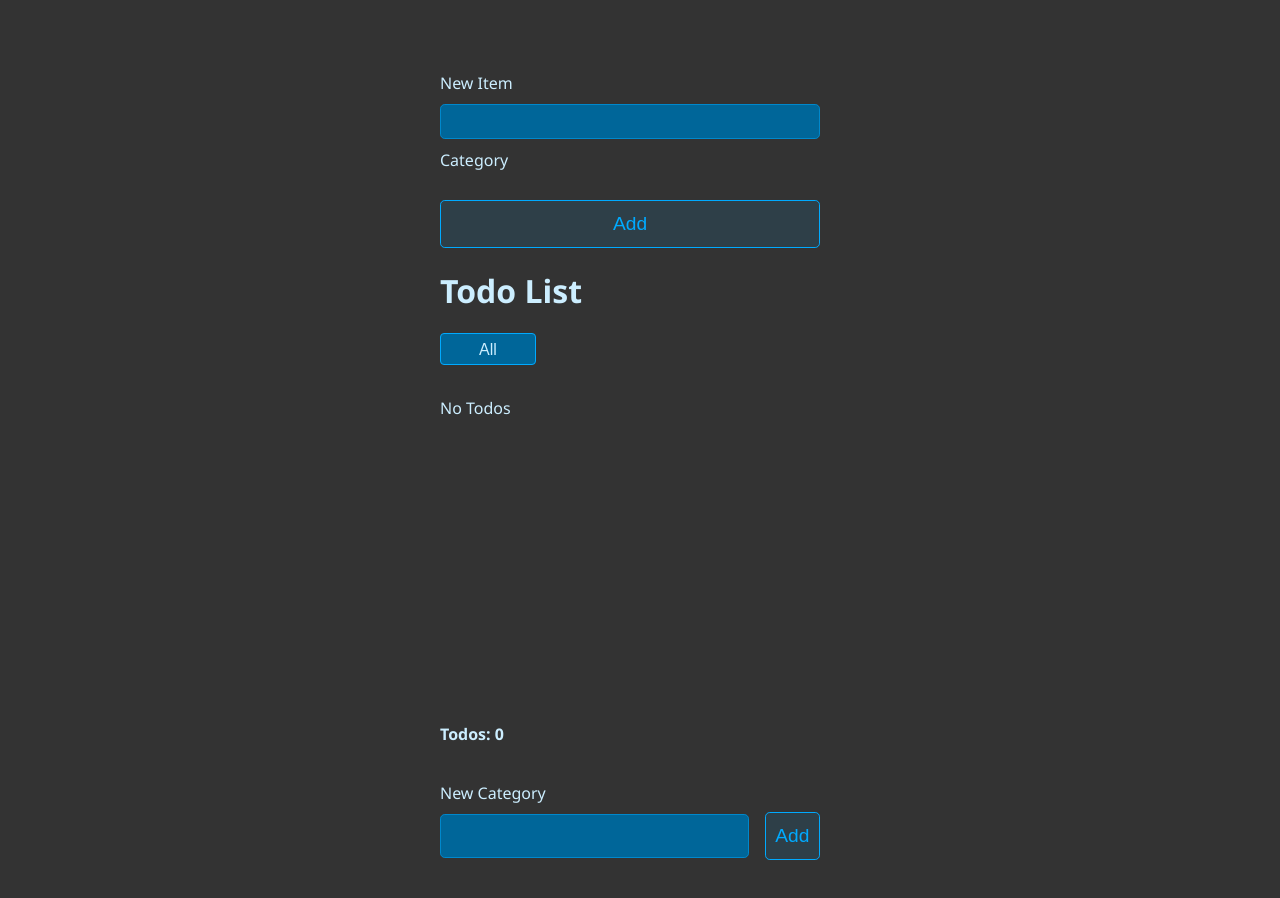
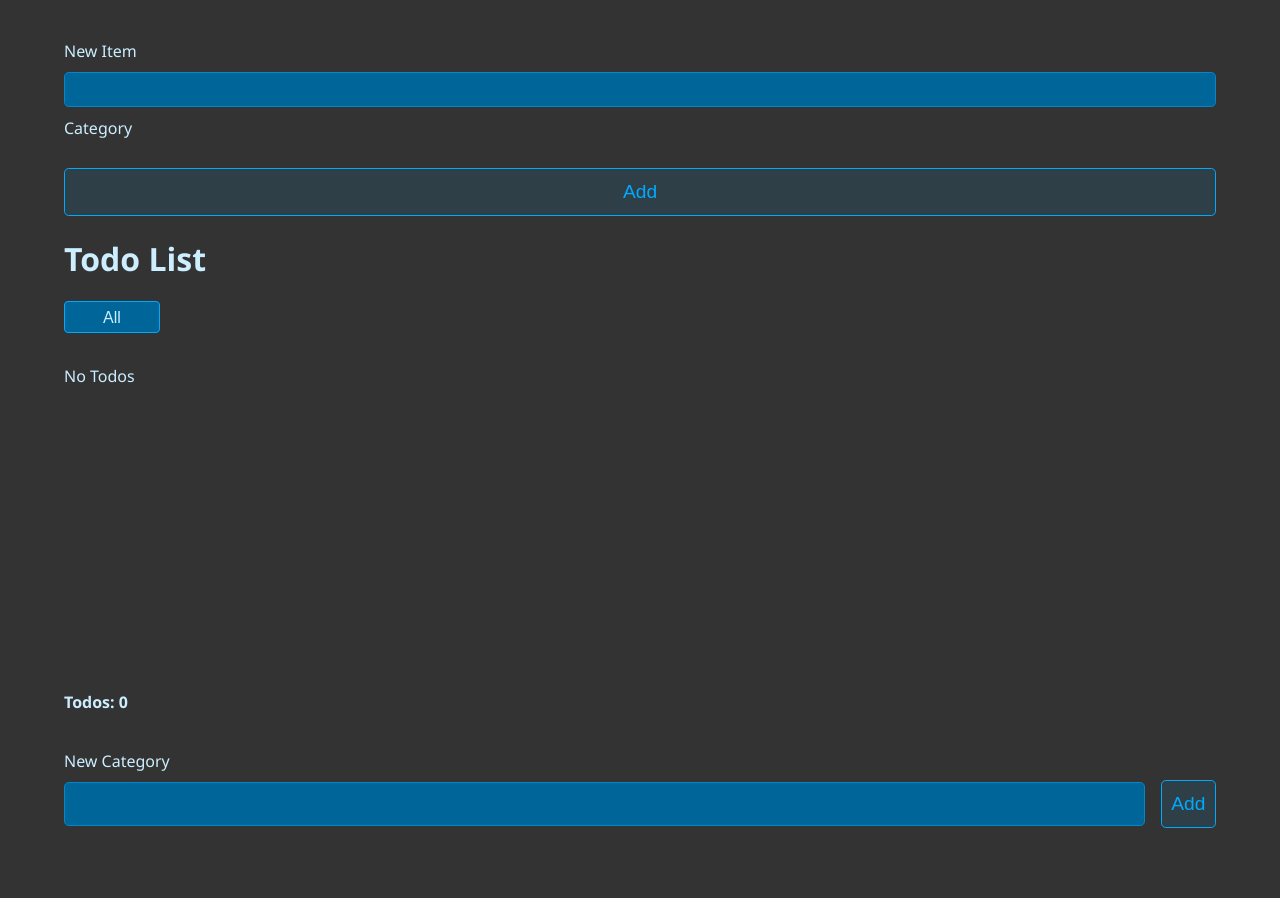
Before and after one commit to bharatbhusal/todo-list, a React (Create React App) app: page / in a window 1280 px wide. Shown: the top 898 px of the page. Built offline with nearby package versions, Linux system fonts and the light colour scheme.

Commit message:
category selector

```diff
--- a/src/App.css
+++ b/src/App.css
@@ -1,6 +1,6 @@
 .container {
-  margin-top: 1rem;
-  width: 380px;
+  margin: 0.5rem;
+  width: 90vw;
   display: flex;
   flex-direction: column;
   justify-content: space-around;
@@ -50,7 +50,7 @@
   font-size: larger;
 }
 input {
-  max-width: 380px;
+  /* max-width: 380px; */
   border: 1px solid hsl(200, 100%, 40%);
   background: hsl(200, 100%, 30%);
   border-radius: 0.25em;
@@ -73,6 +73,7 @@ input {
   margin-bottom: 0.6rem;
   gap: 2rem;
   overflow-x: scroll;
+  overflow-y: hidden;
 }
 
 .list {
--- a/src/index.css
+++ b/src/index.css
@@ -3,8 +3,10 @@ body {
     "Fira Sans", "Droid Sans", "Helvetica Neue", sans-serif;
   background: #333;
   color: rgb(204, 238, 255);
-  width: 400px;
-  margin: 3rem auto;
+  /* width: 400px; */
+  /* margin: 3rem auto; */
+  display: flex;
+  justify-content: space-around;
 }
 
 ::-webkit-scrollbar {
```
